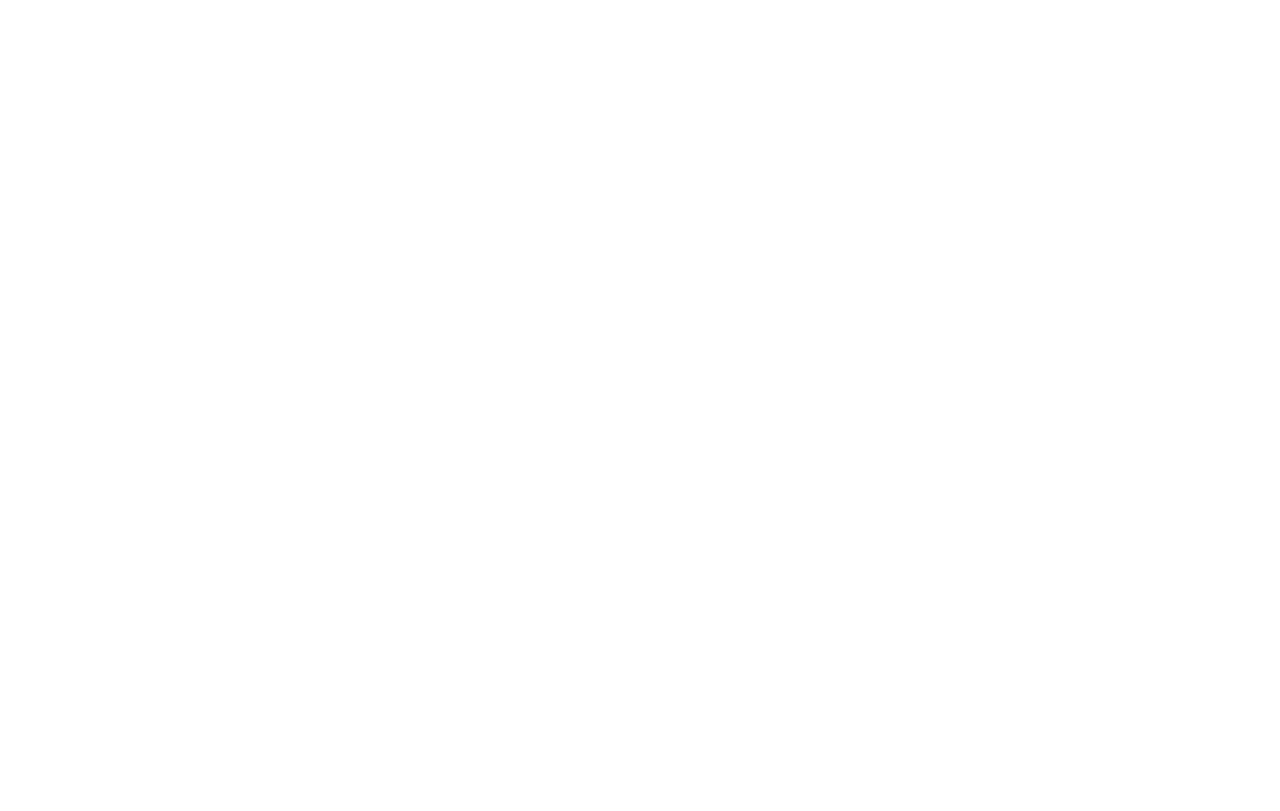
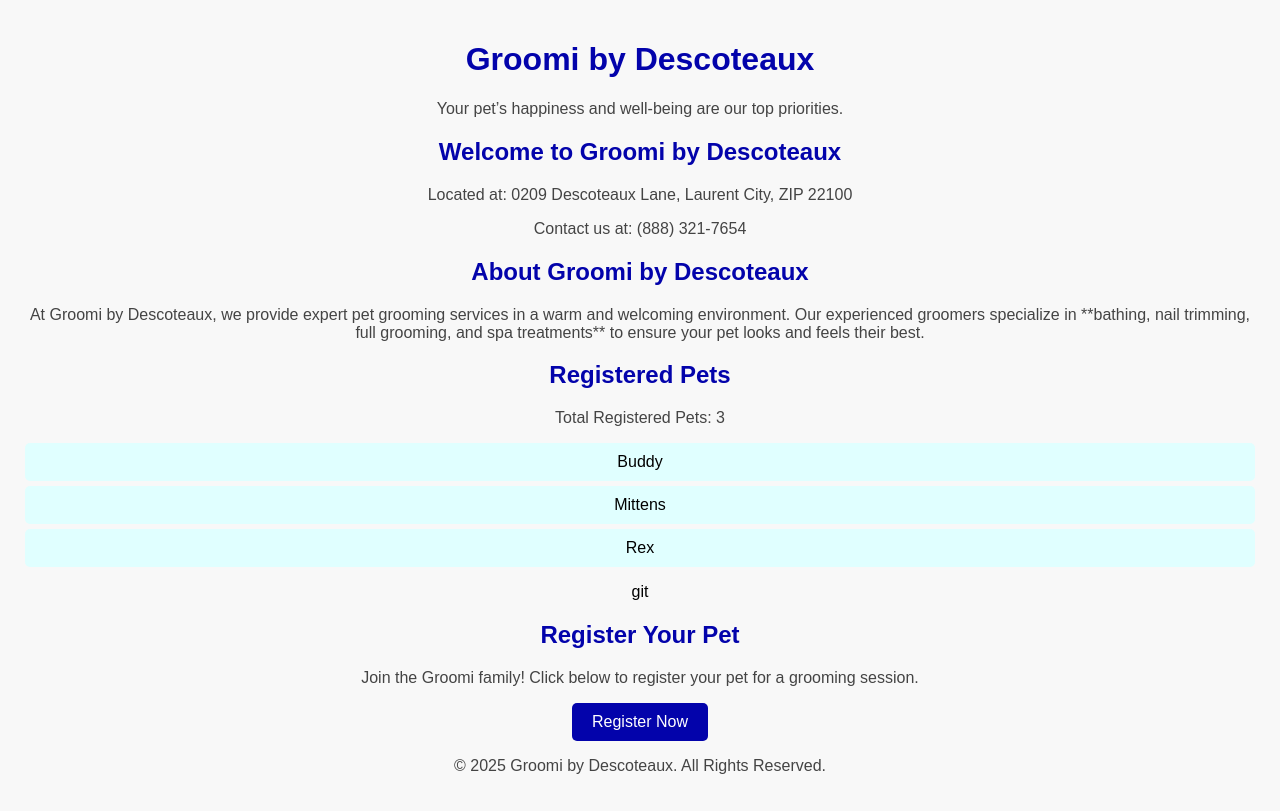
Before and after one commit to qoryhanisagal/groomi-pet-salon-ch55, a plain HTML site: page index.html in a window 1280 px wide. Drawn offline with Linux system fonts and the light colour scheme.

Commit message:
Add Assignment2 commit

```diff
--- a/index.html
+++ b/index.html
@@ -3,9 +3,49 @@
 <head>
     <meta charset="UTF-8">
     <meta name="viewport" content="width=device-width, initial-scale=1.0">
-    <title>Document</title>
+    <title>Groomi by Descoteaux - Pet Salon</title>
+    <link rel="stylesheet" href="assets/css/index.css">
 </head>
 <body>
+    <!-- Header Section -->
+    <header>
+        <h1>Groomi by Descoteaux</h1>
+        <p>Your pet’s happiness and well-being are our top priorities.</p>
+    </header>
 
+    <!-- Salon Information Section (Dynamically Updated) -->
+    <section id="salonInfo"></section>
+
+    <!-- Main Content -->
+    <main>
+        <!-- About Section -->
+        <section id="about">
+            <h2>About Groomi by Descoteaux</h2>
+            <p>At Groomi by Descoteaux, we provide expert pet grooming services in a warm and welcoming environment.
+               Our experienced groomers specialize in **bathing, nail trimming, full grooming, and spa treatments**
+            to ensure your pet looks and feels their best.</p>
+        </section>
+
+        <!-- Display Registered Pets -->
+        <section id="registeredPets">
+            <h2>Registered Pets</h2>
+            <p id="petCount">Total Registered Pets: 0</p>
+            <ul id="petNamesList"></ul>
+        </section>git
+
+        <!-- Register Pets Button -->
+        <section id="register">
+            <h2>Register Your Pet</h2>
+            <p>Join the Groomi family! Click below to register your pet for a grooming session.</p>
+            <a href="pages/register.html" class="btn">Register Now</a>
+        </section>
+    </main>
+
+    <!-- Footer Section -->
+    <footer>
+        <p>&copy; 2025 Groomi by Descoteaux. All Rights Reserved.</p>
+    </footer>
+
+    <script src="assets/js/index.js"></script>
 </body>
 </html>
```
